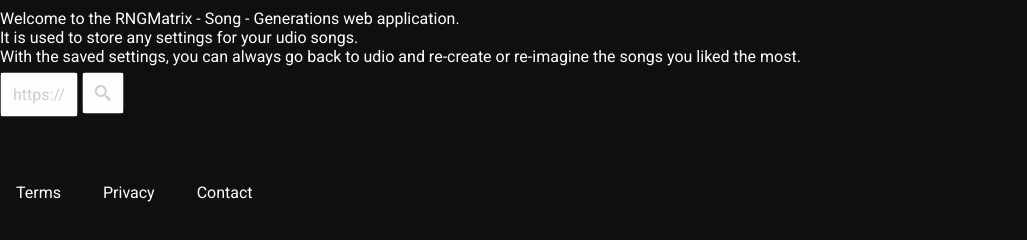
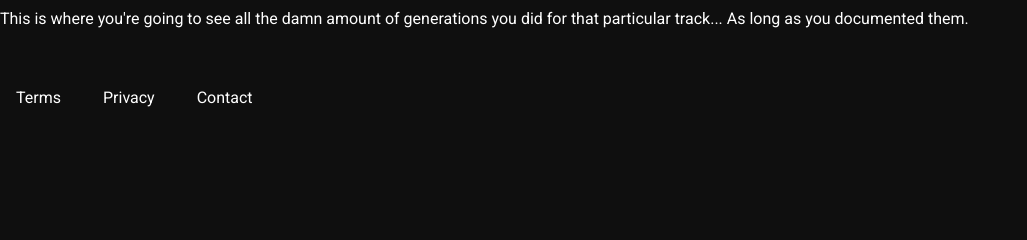
Before and after one commit to Kuraikari/RNGMatrix, an Eleventy site: page views/song/generation.njk in a window 1280 px wide. Shown: the part 216-456 px from the top of the page, without its empty margins (0-1027 px from the left). Built offline with nearby package versions, Linux system fonts and the light colour scheme; Eleventy itself is replaced by a stand-in of ours; files that its build step writes are made by us from their sources; no server answers; files whose address does not match are found by name; a web font is replaced by a local one.

Commit message:
ENH: add some real information

```diff
--- a/views/song/generation.njk
+++ b/views/song/generation.njk
@@ -9,21 +9,7 @@ cssFile: "base.css"
     </header>
     <main>
         <p>
-            Welcome to the {{title}} web application.<br>
-            It is used to store any settings for your udio songs.<br>
-            With the saved settings, you can always go back to udio and re-create or re-imagine the songs you liked the most.
-        </p>
-        <p>
-            <div class="input-wrapper url-input collapsible" tabindex="-1">
-                <input type="url" class="input" name="url" placeholder="URL">
-            </div>
-
-            <div class="input-wrapper search-input collapsible" tabindex="-1">
-                <input type="search" class="input" name="url" placeholder="Search for">
-            </div>
-        </p>
-        <p>
-            {% include "songsTable.njk" %}
+            This is where you're going to see all the damn amount of generations you did for that particular track... As long as you documented them.
         </p>
     </main>
 </section>
```
Also changed, not shown: views/song/index.njk (+1 -15 lines).
